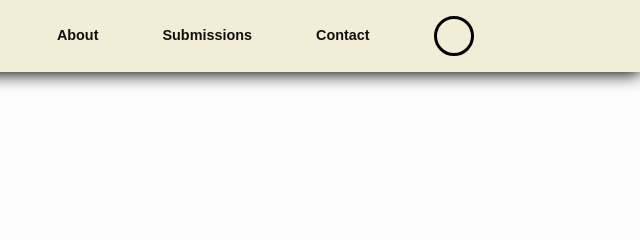
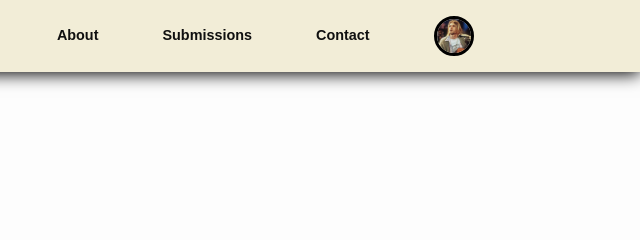
Before and after one commit to Teklanika/TeklanicaMag, a plain HTML site: page add-user.html in a window 1280 px wide. Shown: the top 240 px of the page, 640-1280 px from the left. Drawn offline with nearby package versions, Linux system fonts and the light colour scheme.

Commit message:
Update add-user.html

```diff
--- a/add-user.html
+++ b/add-user.html
@@ -25,7 +25,7 @@
                 <!-- <li><a href="signin.php">Sign in</a></li> -->
                 <li class="nav__profile">
                     <div class="avatar">
-                        <img src="Img/music/Kurtava.jpg" alt="">
+                        <img src="Img/Kurtava.jpg" alt="">
                     </div>
                     <ul>
                         <li><a href="dashboard.php">Dashboard</a></li>
```
